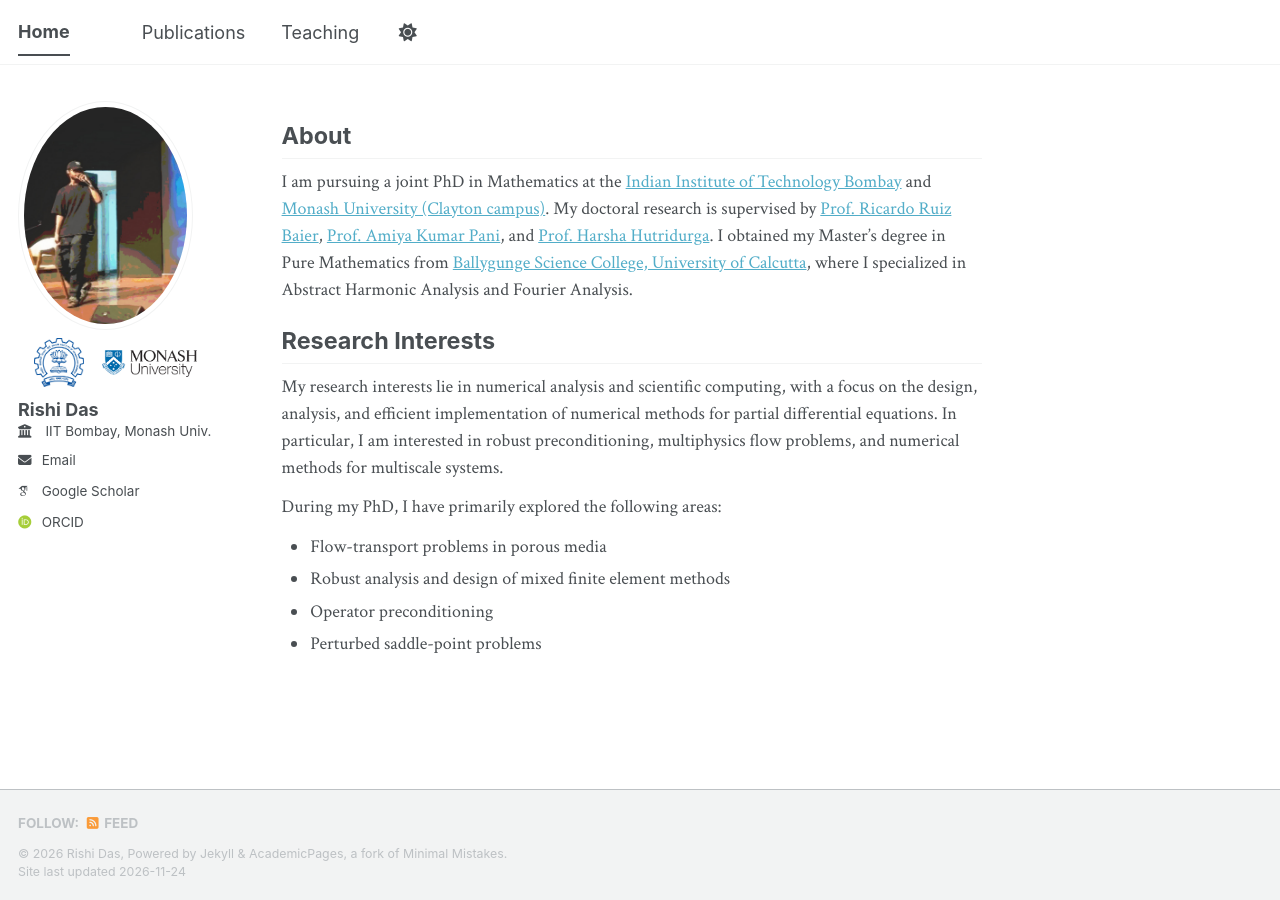
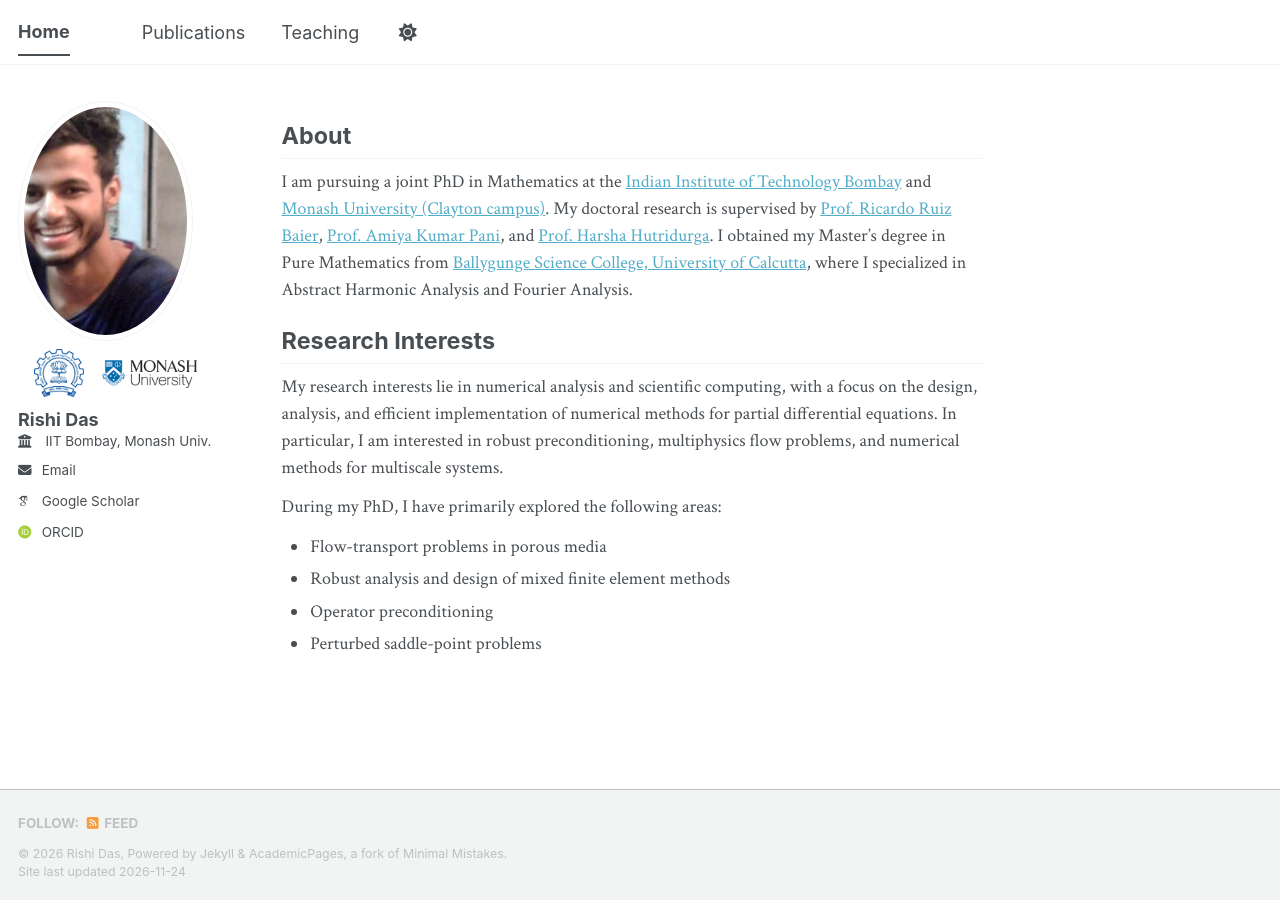
Before and after one commit to rishidas-04/rishidas-04.github.io, a Jekyll site: the page built from _pages/about.md, in a window 1280 px wide. Built offline with Jekyll 4.4.1, drawn with Linux system fonts in a browser that asks for light colours; some web fonts are replaced; a script bundle is joined from its source files by our own code; library files that are not in the unit come from our copies.

Commit message:
Update author avatar URL in configuration

```diff
--- a/_config.yml
+++ b/_config.yml
@@ -23,7 +23,7 @@ repository               : "rishidas-04/rishidas-04.github.io"
 #               Additional customization can be done by editing /_includes/author-profile.html
 author:
   # Biographic information
-  avatar           : "https://rishidas-04.github.io/images/1000139603.jpg"
+  avatar           : "https://rishidas-04.github.io/images/Profile picture.jpeg"
   name             : "Rishi Das"
   pronouns         : # example: "she/her"
   bio              : #"Short biography for the left-hand sidebar"
```
